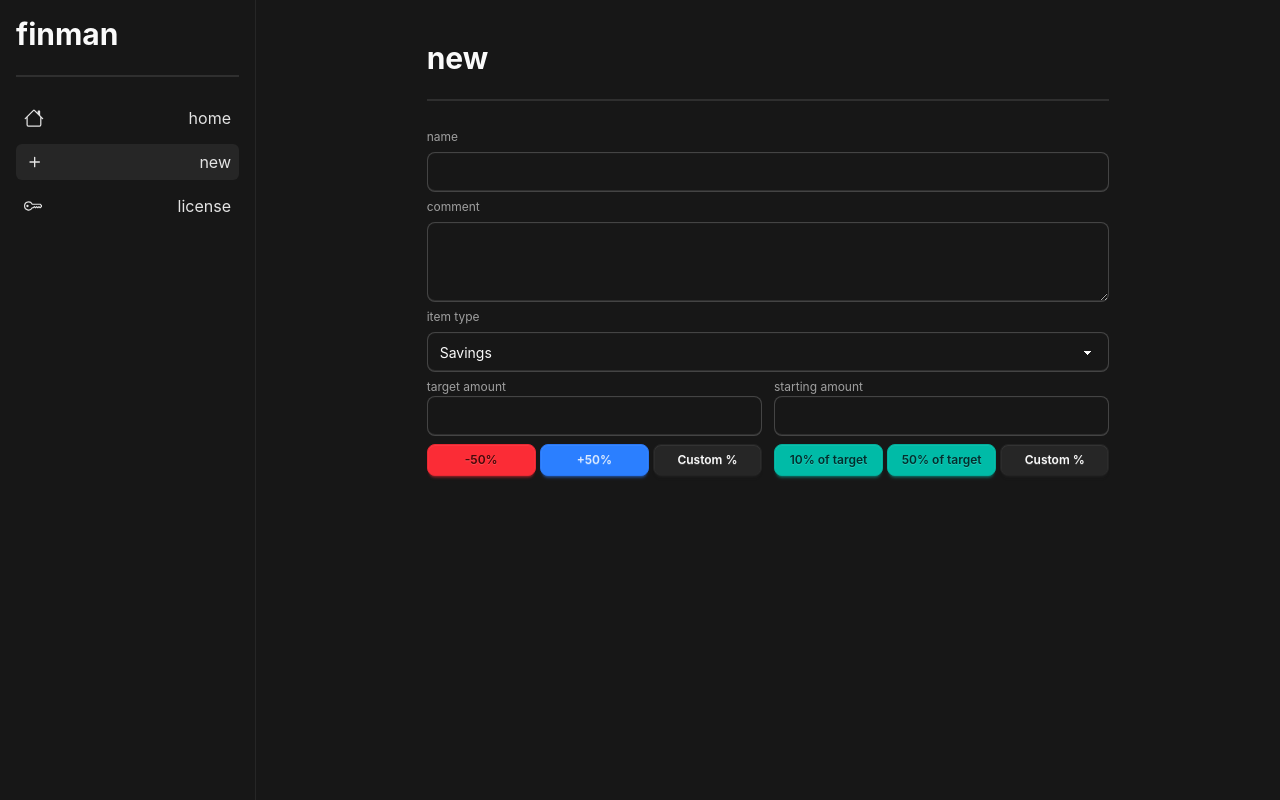
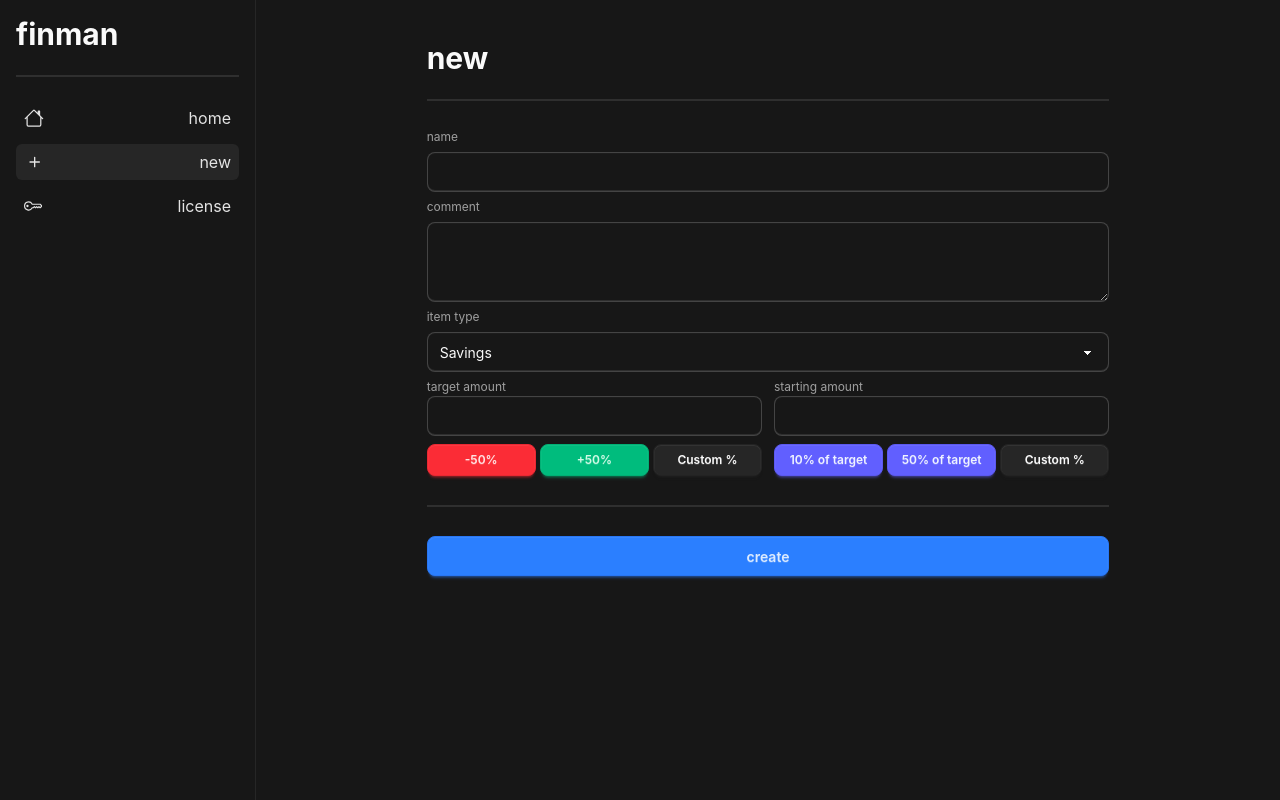
Before and after one commit to aixoio/finman, a SvelteKit app: page /new in a window 1280 px wide. Built offline with nearby package versions, Linux system fonts and the light colour scheme.

Commit message:
add create button and update style

```diff
--- a/src/routes/layout.css
+++ b/src/routes/layout.css
@@ -13,12 +13,12 @@
     --color-base-200: var(--color-neutral-950);
     --color-base-300: var(--color-bl);
     --color-base-content: var(--color-neutral-50);
-    --color-primary: var(--color-emerald-500);
-    --color-primary-content: var(--color-emerald-950);
-    --color-secondary: var(--color-blue-500);
-    --color-secondary-content: var(--color-blue-100);
-    --color-accent: var(--color-teal-500);
-    --color-accent-content: var(--color-teal-950);
+    --color-primary: var(--color-blue-500);
+    --color-primary-content: var(--color-blue-100);
+    --color-secondary: var(--color-emerald-500);
+    --color-secondary-content: var(--color-emerald-100);
+    --color-accent: var(--color-indigo-500);
+    --color-accent-content: var(--color-indigo-50);
     --color-neutral: var(--color-neutral-800);
     --color-neutral-content: var(--color-neutral-50);
     --color-info: var(--color-cyan-400);
@@ -28,7 +28,7 @@
     --color-warning: var(--color-amber-400);
     --color-warning-content: var(--color-amber-900);
     --color-error: var(--color-red-500);
-    --color-error-content: var(--color-red-950);
+    --color-error-content: var(--color-red-100);
 
     /* border radius */
     --radius-selector: var(--radius-xl);
--- a/src/routes/new/+page.svelte
+++ b/src/routes/new/+page.svelte
@@ -73,6 +73,12 @@
                         </div>
                     </div>
                 </div>
+
+                <div class="divider"></div>
+
+                <button type="submit" class="btn btn-primary w-full"
+                    >create</button
+                >
             </fieldset>
         </form>
     </div>
```
